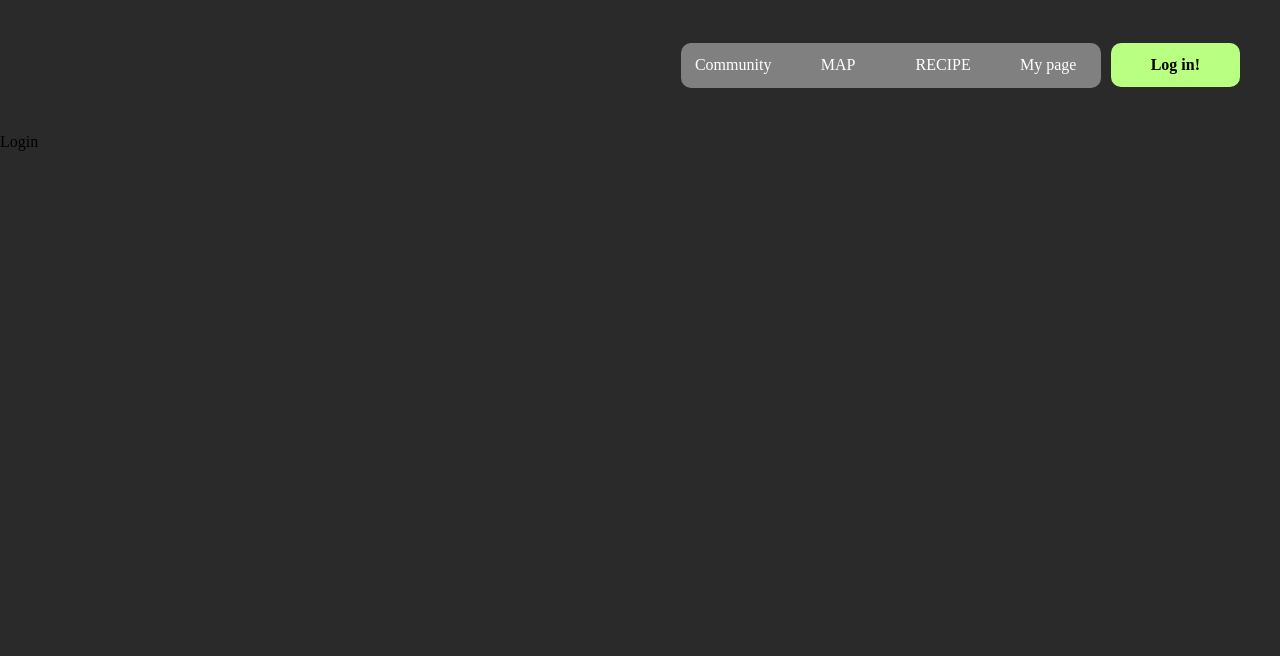
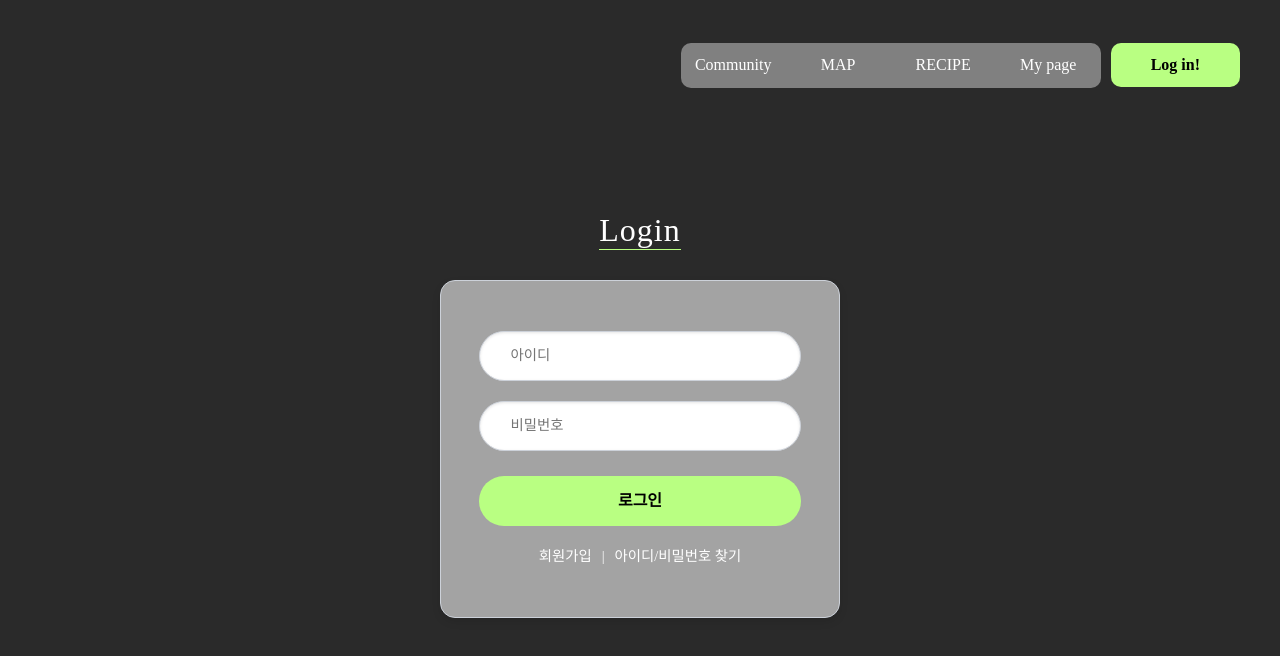
Before and after one commit to sanghee01/begin_vegan, a React (Vite) app: page /login in a window 1280 px wide. Shown: the top 656 px of the page. Built offline with nearby package versions, Linux system fonts and the light colour scheme; the HTML template or start-up script is replaced by a standard one.

Commit message:
feat: 로그인 페이지

```diff
--- a/src/components/Header.tsx
+++ b/src/components/Header.tsx
@@ -21,7 +21,7 @@ const Header = () => {
           <Link to="/mypage">My page</Link>
         </Tab>
       </Tabs>
-      <LoginBtn>Log in!</LoginBtn>
+      <LoginBtn onClick={() => navigate("/login")}>Log in!</LoginBtn>
     </Container>
   );
 };
--- a/src/pages/Auth/Login.tsx
+++ b/src/pages/Auth/Login.tsx
@@ -1,5 +1,135 @@
+import { useState } from "react";
+import styled, { css } from "styled-components";
+import { useNavigate } from "react-router-dom";
+import { useRecoilValue, useSetRecoilState } from "recoil";
+
 const Login = () => {
-  return <>Login</>;
+  const [username, setUsername] = useState("");
+  const [password, setPassword] = useState("");
+  const navigate = useNavigate();
+
+  const handleUsernameChange = (e) => {
+    setUsername(e.target.value);
+  };
+
+  const handlePasswordChange = (e) => {
+    setPassword(e.target.value);
+  };
+
+  const handleLoginSubmit = (e) => {
+    e.preventDefault();
+  };
+
+  return (
+    <Container>
+      <Title>Login</Title>
+      <LoginForm onSubmit={handleLoginSubmit}>
+        <Input
+          type="text"
+          value={username}
+          onChange={handleUsernameChange}
+          placeholder="아이디"
+        />
+        <Input
+          type="password"
+          value={password}
+          onChange={handlePasswordChange}
+          placeholder="비밀번호"
+        />
+        {/* <KeepLoginCheckBox>
+          <input type="checkbox" />
+          <span>로그인 상태 유지</span>
+        </KeepLoginCheckBox> */}
+        <Button type="submit">로그인</Button>
+        <PageLink>
+          <span onClick={() => navigate("/signup")}>회원가입</span>
+          <span>|</span>
+          <span>아이디/비밀번호 찾기</span>
+        </PageLink>
+      </LoginForm>
+    </Container>
+  );
 };
 
+const centeredFlex = css`
+  display: flex;
+  flex-direction: column;
+  justify-content: center;
+  align-items: center;
+`;
+
+const Container = styled.div`
+  ${centeredFlex}
+  height: calc(100dvh - var(--header-height) - 100px);
+`;
+
+const LoginForm = styled.form`
+  ${centeredFlex}
+  width: 100%;
+  max-width: 400px;
+  padding: 50px 30px;
+  border: solid #ccd1d9 1px;
+  border-radius: 15px;
+  background-color: #a3a3a3;
+  box-shadow: 0 4px 8px rgba(0, 0, 0, 0.1);
+  gap: 20px;
+`;
+
+const Title = styled.h1`
+  font-size: 2rem;
+  text-align: center;
+  font-weight: 500;
+  margin-bottom: 30px;
+  color: white;
+  border-bottom: 1px solid var(--base-color);
+  line-height: 2.3rem;
+  letter-spacing: 1px;
+`;
+
+const Input = styled.input`
+  width: 95%;
+  height: 50px;
+  padding: 0 30px;
+  border: 1px solid #ccd1d9;
+  border-radius: 30px;
+  box-shadow: inset 0 1px 3px rgba(0, 0, 0, 0.1);
+  font-size: 0.9rem;
+  &:focus {
+    border-color: #0288d1;
+    outline: none;
+  }
+`;
+
+const Button = styled.button`
+  width: 95%;
+  height: 50px;
+  background-color: var(--base-color);
+  border: none;
+  border-radius: 30px;
+  font-size: 1rem;
+  font-weight: 600;
+  margin-top: 5px;
+  cursor: pointer;
+  transition: background-color 0.3s;
+  &:hover {
+    filter: brightness(90%);
+  }
+`;
+
+// const KeepLoginCheckBox = styled.div`
+//   display: flex;
+//   justify-content: left;
+//   font-size: 0.9rem;
+//   color: white;
+// `;
+
+const PageLink = styled.div`
+  display: flex;
+  gap: 10px;
+  font-size: 0.9rem;
+  color: white;
+
+  cursor: pointer;
+`;
+
 export default Login;
```
